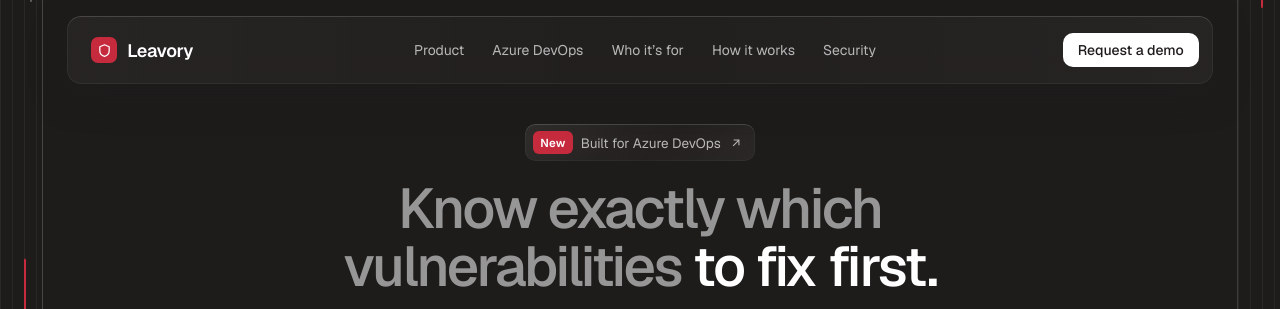
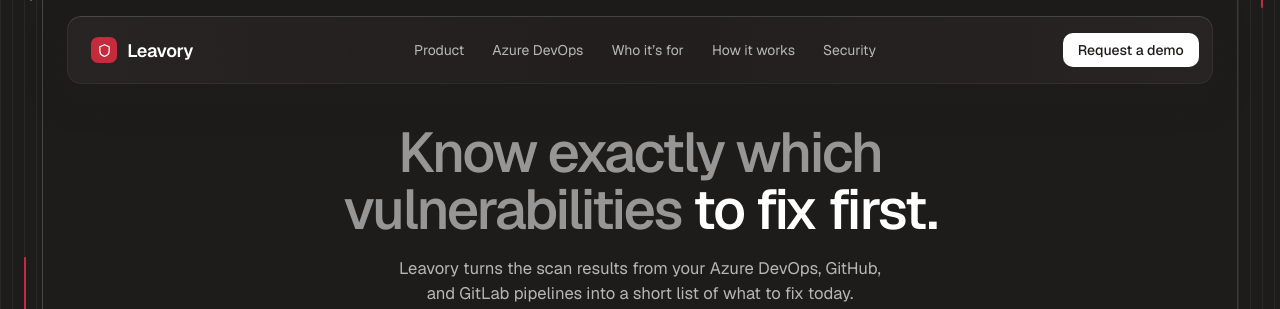
Before and after one commit to osamuelpadua/leavory, a website: page site/linear/index.html in a window 1280 px wide. Shown: the top 309 px of the page. Drawn offline with Linux system fonts and the light colour scheme; animation ran at ten frames a second.

Commit message:
Glass figures; drop the New chip
Isometric figures become translucent glass with a thin rim of light,
red rims on the highlighted pieces. The New chip above the headline is
removed (the copy never says Azure DevOps support is new), giving its
height back to the flow.

```diff
--- a/site/linear/index.html
+++ b/site/linear/index.html
@@ -237,11 +237,6 @@
           aria-hidden="true"
         ></div>
         <div class="wrap hero__head">
-          <a class="hero__new" href="#azure"
-            ><b>New</b> Built for Azure DevOps
-            <svg width="14" height="14" aria-hidden="true">
-              <use href="#i-arrow" /></svg
-          ></a>
           <h1 id="hero-title" class="hero__title">
             <span>Know exactly which vulnerabilities</span> to fix first.
           </h1>
--- a/site/linear/linear.css
+++ b/site/linear/linear.css
@@ -286,7 +286,7 @@ input {
 /* The first screen shows the headline and the whole flow: the copy sits in
    one band, and the flow is sized by the height left below it. */
 .hero {
-  --hero-top: 456px; /* header, padding and the centred copy */
+  --hero-top: 404px; /* header, padding and the centred copy */
   padding-top: calc(84px + clamp(32px, 5svh, 64px));
   overflow: clip;
 }
@@ -297,7 +297,6 @@ input {
 }
 .hero__title {
   max-width: 20ch;
-  margin-top: clamp(16px, 2.4svh, 24px);
   font-size: clamp(36px, min(4.6vw, 7svh), 68px);
   font-weight: 540;
   line-height: 1.02;
@@ -310,29 +309,6 @@ input {
   font-size: clamp(16px, 1.3vw, 18px);
   color: var(--text-2);
   text-wrap: balance;
-}
-/* Announcement chip above the headline, in liquid glass. */
-.hero__new {
-  display: inline-flex;
-  align-items: center;
-  gap: 8px;
-  padding: 7px 12px 7px 8px;
-  border-radius: var(--radius);
-  font-size: 13.5px;
-  color: var(--text-2);
-  transition: color 0.2s;
-}
-.hero__new b {
-  padding: 3px 7px;
-  border-radius: 6px;
-  background-color: var(--red);
-  color: var(--white);
-  font-size: 11.5px;
-  font-weight: 600;
-  letter-spacing: 0.02em;
-}
-.hero__new:hover {
-  color: var(--text);
 }
 
 /* ---------- Flow visual (design units: 1200 × 560) ---------- */
@@ -869,10 +845,23 @@ input {
   margin: 24px 0 36px;
   overflow: visible;
 }
-/* Tonal shapes, no outlines: each face is opaque ink under a white or red
-   gradient (set in the markup), so light and depth draw the form. */
+/* Glass: each face is translucent ink under a white or red gradient (set in
+   the markup), with a thin rim of light; pieces behind show through. */
 .iso .base {
   fill: var(--ink);
+  fill-opacity: 0.52;
+}
+.iso path[fill^="url"]:not([fill$="-shade)"]):not([fill$="-beam)"]) {
+  stroke: rgb(var(--white-rgb) / 0.2);
+  stroke-width: 0.75;
+  stroke-linejoin: round;
+  vector-effect: non-scaling-stroke;
+}
+.iso path[fill$="tr)"],
+.iso path[fill$="lr)"],
+.iso path[fill$="rr)"],
+.iso path[fill$="facer)"] {
+  stroke: rgb(var(--red-rgb) / 0.9);
 }
 /* Subtle motion: the flagged repository bobs, the explained cube floats,
    the newest advisory slides into the stream. */
@@ -1999,7 +1988,6 @@ input {
    light on top. */
 .nav,
 .nav__toggle,
-.hero__new,
 .cells,
 .boundary__box,
 .chip,
```
